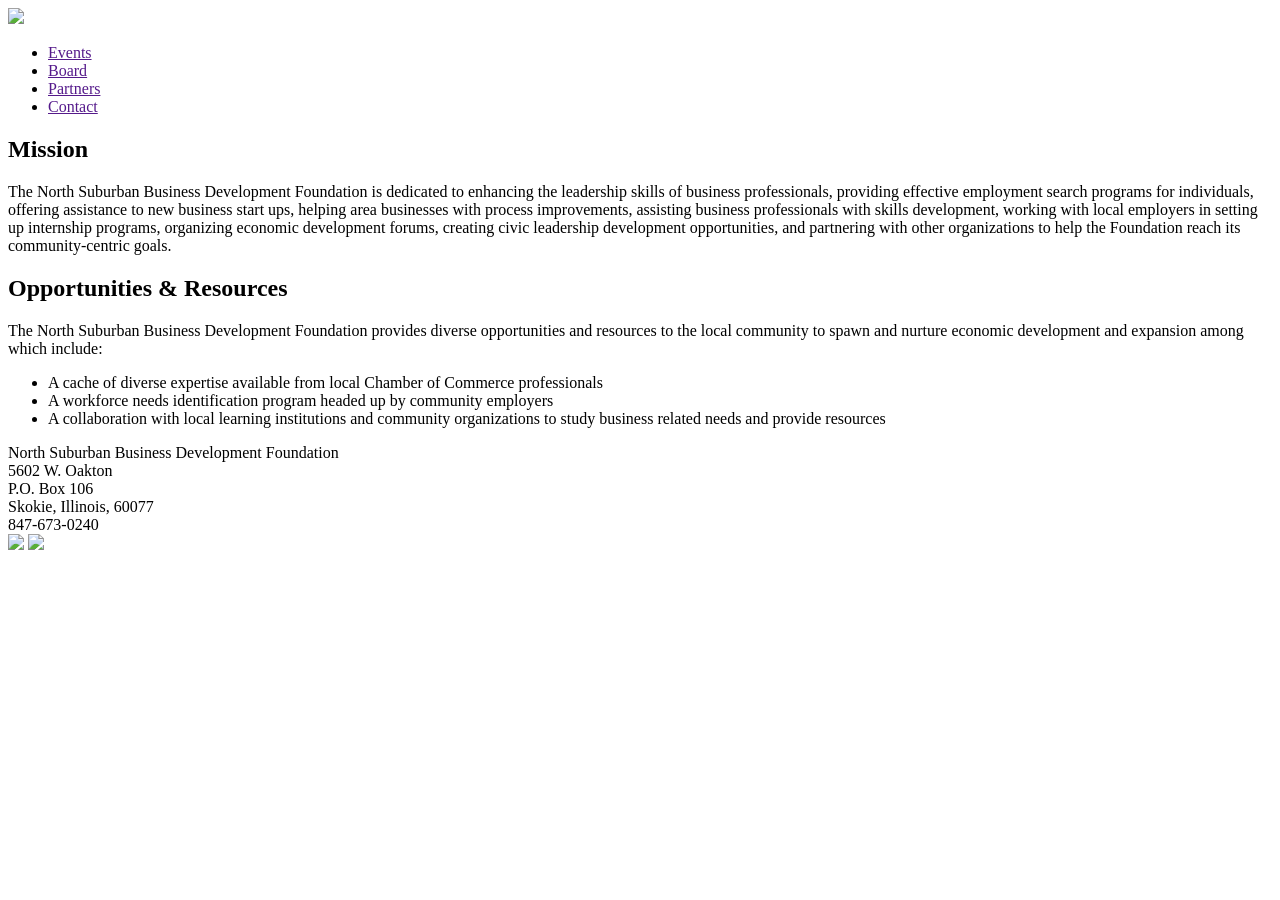
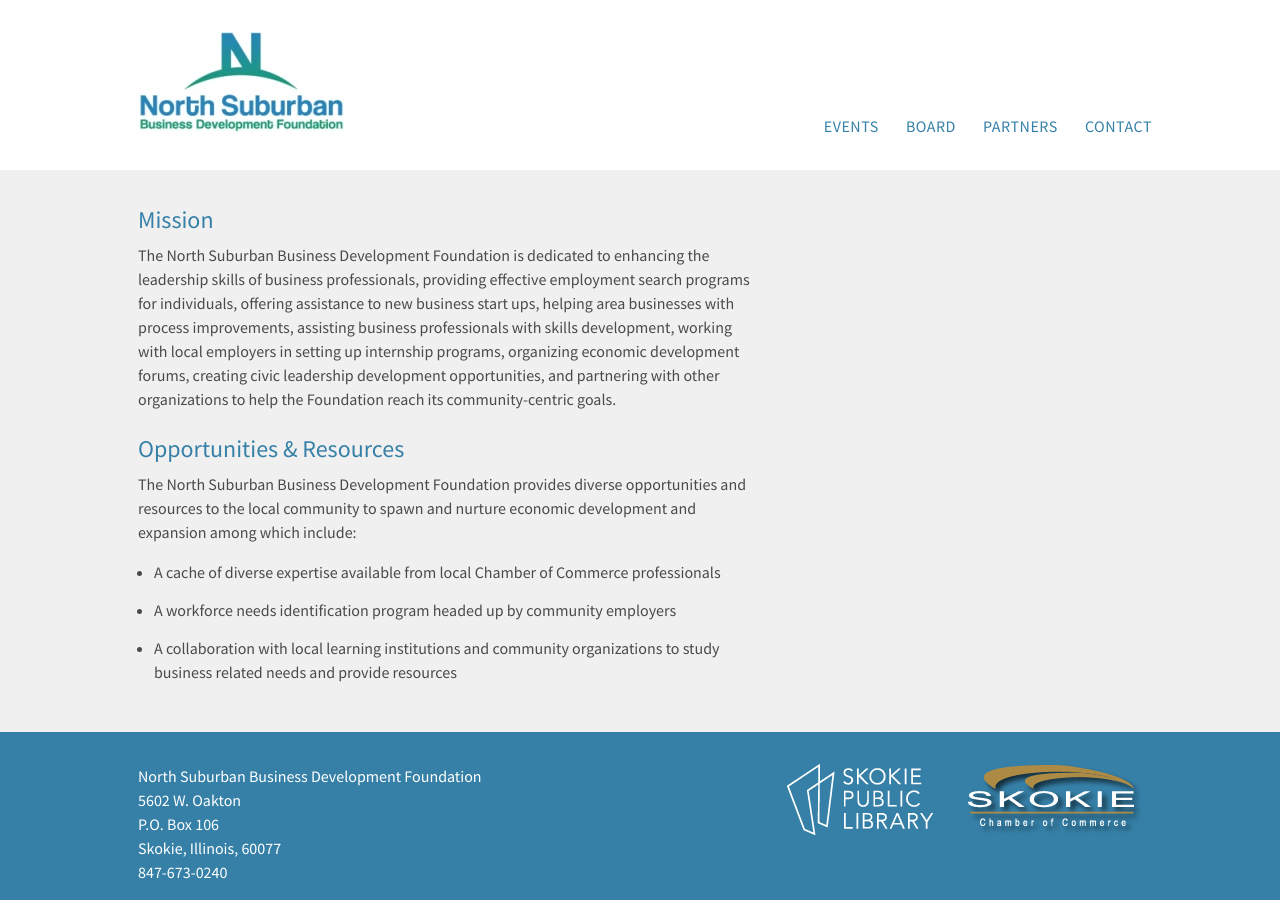
Before and after one commit to skokielibrary/nsbdf.org, a Jekyll site: the page built from index.markdown, in a window 1280 px wide. Built offline with Jekyll 4.4.1, drawn with Linux system fonts in a browser that asks for light colours.

```diff
--- a/_config.yml
+++ b/_config.yml
@@ -1,5 +1,5 @@
 title: "North Shore Business Development Foundation"
-baseurl: "nsbdf.org/"
+baseurl: "/nsbdf.org"
 sass:
     sass_dir: _sass
     style: :compressed
```
